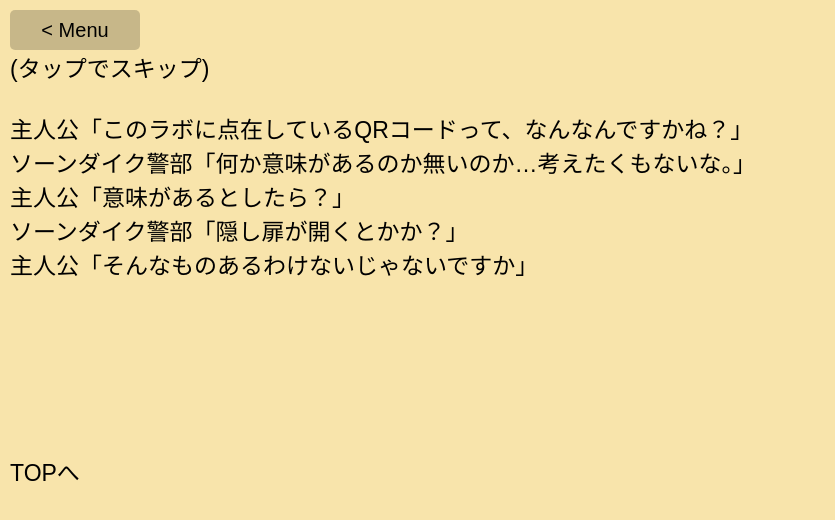
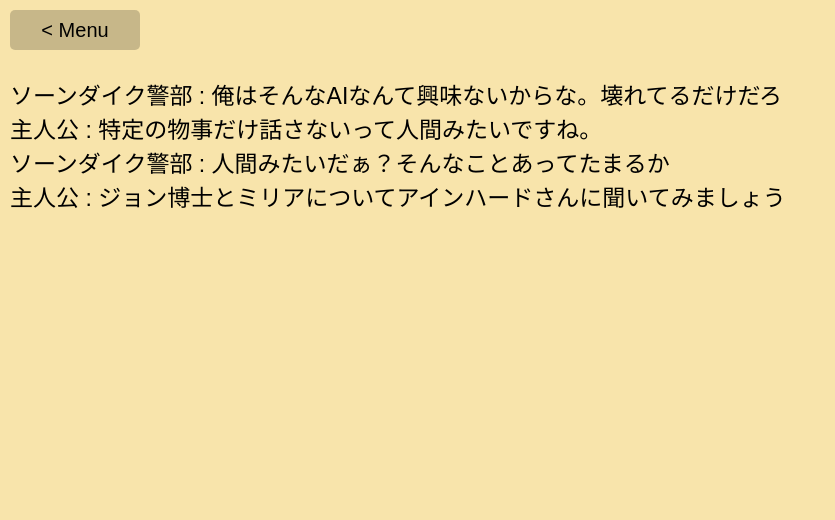
Before and after one commit to nknighta/eventquiz-jp, a Next.js app: page /story/millia in a window 1280 px wide. Shown: the top 520 px of the page, without its empty margins (0-835 px from the left). Built offline with nearby package versions, Linux system fonts and the light colour scheme.

Commit message:
fix: update

```diff
--- a/src/pages/quiz/1/dolone.tsx
+++ b/src/pages/quiz/1/dolone.tsx
@@ -2,7 +2,7 @@ import Layout from "../../../layout/main";
 import { TypeAnimation } from "react-type-animation";
 import { useState } from "react";
 import Link from "next/link";
-import { useRouter } from "next/router";
+import Image from "next/image";
 import Scolloer from "../../../content/scolloer";
 import HMeta from "../../../content/hmeta";
 
@@ -70,6 +70,7 @@ export default function QuizPage1() {
                 {/** 2回目以降は?load=trueでアニメーション停止 */}
                 <p>(タップでスキップ)</p>
                 <Scolloer>
+                    <Image src="/bin.jpg" height={300} width={300} alt="robot" />
                     {typingStatus == 2 ? (<Content />) : (
                         <TypeAnimation
                             style={{ whiteSpace: 'pre-line', display: 'block', }}
--- a/src/pages/quiz/1/index.tsx
+++ b/src/pages/quiz/1/index.tsx
@@ -56,7 +56,6 @@ export default function QuizPage1() {
                 </Scolloer>
                 {typingStatus == 2 ? (
                     <div style={{
-                        padding: "10px 20px",
                         display: "flex",
                         justifyContent: "space-between"
                     }}>
--- a/src/pages/story/millia.tsx
+++ b/src/pages/story/millia.tsx
@@ -2,7 +2,6 @@ import Layout from "../../layout/main";
 import { TypeAnimation } from "react-type-animation";
 import { useState } from "react";
 import Link from "next/link";
-import { useRouter } from "next/router";
 import Scolloer from "../../content/scolloer";
 import HMeta from "../../content/hmeta";
 
@@ -14,26 +13,35 @@ export default function QuizPage1() {
         <Layout>
 
             <HMeta />
-            <div
-                onClick={() => {
-                    setTypingStatus(2);
-                }}>
-                {/** 2回目以降は?load=trueでアニメーション停止 */}
-                <p>(タップでスキップ)</p>
+            <div>
                 <Scolloer>
 
                     <TypeAnimation
                         style={{ whiteSpace: 'pre-line', display: 'block', }}
                         sequence={[
                             `
-                            主人公「このラボに点在しているQRコードって、なんなんですかね？」
-                            ソーンダイク警部「何か意味があるのか無いのか…考えたくもないな。」
-                            主人公「意味があるとしたら？」
-                            ソーンダイク警部「隠し扉が開くとかか？」
-                            主人公「そんなものあるわけないじゃないですか」
-                            ソーンダイク警部「そんなに言うなら集めて試してみるか」
+                            ソーンダイク警部 : 俺はそんなAIなんて興味ないからな。壊れてるだけだろ
+                            主人公 : 特定の物事だけ話さないって人間みたいですね。
+                            ソーンダイク警部 : 人間みたいだぁ？そんなことあってたまるか
+                            主人公 : ジョン博士とミリアについてアインハードさんに聞いてみましょう
 
-                            あなた(QRコードは、魔法使い・サイバーホッケー・シュミゴルフ・教習所シュミレーター・wanted・スパイ大作戦の六つにあるらしい。どこから行こうか)
+
+
+                            アインハード : なるほど。やはりそのような事がミリアに起きてるんですね。
+                            主人公 : やはり？となると？
+                            アインハード : 元々ミリアはジョン様が人類を守るAIという目標のもと作られたAIです。
+                            アインハード : ジョン様がミリアを開発してから半年ほど経った頃の話です。
+                            アインハード : ミリア、いえ、彼女には人で言う「感情」というものが生まれた。とジョン様が喜んでおられました。
+                            アインハード : その時からジョン様はより一層ラボに籠って研究をするようになりました。
+                            ソーンダイク警部 : てことはミリアは人と大差ない思考ができるって？
+                            アインハード : はい。
+                            アインハード : 彼女は人類を守るを基本原則とし、自身で思考しています。
+                            主人公 : じゃあ人類に敵対をするようなことをすれば、ミリアが反発する可能性もあるってことですね
+
+
+                            ソーンダイク警部「ここまで情報を集めればジョン博士の身に起こったことがなんとなくだが分かってきたな。」
+                            ソーンダイク警部「いや、もう博士と呼んでいいのかすら分からないな」
+                            主人公「今回の事件をまとめて報告をしに行きましょう」
 
 					`,
                             () => {
@@ -45,14 +53,11 @@ export default function QuizPage1() {
                     />
                 </Scolloer>
             </div>
-            <Link
-            style={{
-                color: "black",
-                textDecoration: "none",
-            }}
-                href={"/quiz/1"}>
-                TOPへ
+            {typingStatus == 2 ? (
+            <Link href={"/epilogue/"}>
+                次へ
             </Link>
+            ) : ("")}
         </Layout >
     )
 }
```
Also changed, not shown: src/pages/d.tsx (deleted, +0 -8 lines), src/pages/story/robot.tsx (+15 -21 lines), src/pages/test.tsx (added, +31 -0 lines), public/robot_1.jpg (renamed from public/robbot_1.jpg).
